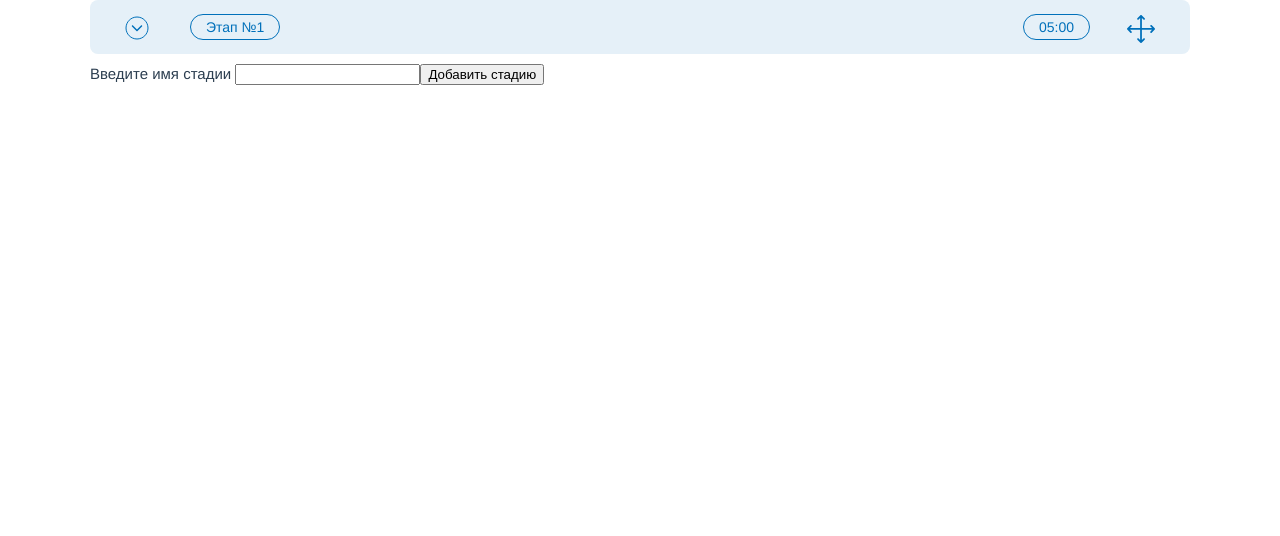
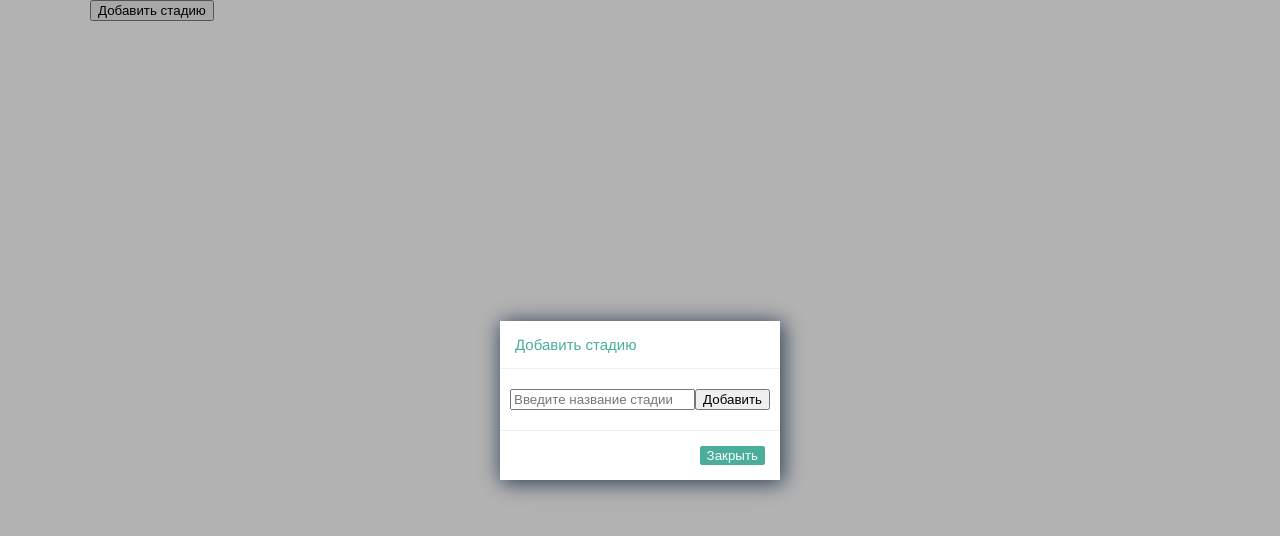
Before and after one commit to avalsoff/test-toto-dodo, a Vue app: page /#/ in a window 1280 px wide. Both pictures are taken after a click on the button "Добавить стадию". Shown: the top 536 px of the page. Built offline with nearby package versions, Linux system fonts and the light colour scheme.

Commit message:
Add step creation feature

```diff
--- a/src/components/StageItem.vue
+++ b/src/components/StageItem.vue
@@ -1,5 +1,5 @@
 <template>
-  <div class="stage-item" :class="{'stage-item--opened': isOpened}">
+  <div class="stage-item" :class="{'stage-item--opened': isAccordionOpened}">
     <dt @click="toggleAccordion" class="stage-item__header">
       <p v-if="!dragStarted" class="stage-item__index">Этап №{{ index }}</p>
       <p v-else style="width:90px"></p>
@@ -18,16 +18,31 @@
           :index="index"
         />
       </div>
+      <button @click="modalVisible=true" type="button">Добавить шаг</button>
+      <ModalEdit
+        title="Добавить шаг"
+        v-show="modalVisible"
+        @close="modalVisible=false"
+      >
+        <input v-model="newStepTitle" type="text" name="" id="" placeholder="Введите название шага">
+        <button @click="addStep({ id, newStepTitle })" type="button">Добавить</button>
+
+      </ModalEdit>
     </dd>
+
   </div>
 </template>
 
 <script>
   import StepItem from "@/components/StepItem.vue"
+  import ModalEdit from "@/components/ModalEdit.vue"
+
+  import { mapActions, mapGetters } from 'vuex'
 
   export default {
     components: {
-      StepItem
+      StepItem,
+      ModalEdit
     },
     props: {
       id: {
@@ -50,25 +65,42 @@
       }
     },
     computed: {
-      steps() {
-        return this.$store.getters.stepsByStageId(this.id)
+      steps: {
+        get() {
+          return this.$store.getters.stepsByStageId(this.id)
+        },
+
+        set(steps) {
+          const ids = steps.map(step => step.id)
+          return this.$store.dispatch('setStepIds', ids)
+        }
       }
     },
     data() {
       return {
-        isOpened: false
+        isAccordionOpened: false,
+        modalVisible: false,
+        newStepTitle: ''
       }
     },
     methods: {
+      ...mapActions([
+        'addStep'
+      ]),
       toggleAccordion() {
+        this.isAccordionOpened = !this.isAccordionOpened
+      },
+      updateHeight() {
         const panel = this.$refs.panel
-        if (this.isOpened) {
+        if (this.isAccordionOpened) {
+          panel.style.maxHeight = panel.scrollHeight + 'px'
+        } else {
           panel.style.maxHeight = null
-        } else {
-          panel.style.maxHeight = panel.scrollHeight + 'px'
         }
-        this.isOpened = !this.isOpened;
       }
+    },
+    updated() {
+      this.updateHeight()
     }
   };
 </script>
@@ -76,7 +108,7 @@
 <style lang="scss">
   .stage-item {
     width: 100%;
-    margin-bottom: 10px;
+    padding-bottom: 10px;
 
     &__header {
       position: relative;
@@ -113,6 +145,7 @@
       transition: max-height 0.2s ease-out;
       background: #fafafa;
       margin: 0;
+      border-radius: 0 0 8px 8px;
     }
 
     &__inner {
--- a/src/store/actions.js
+++ b/src/store/actions.js
@@ -16,6 +16,17 @@ export const addStage = ({ commit }, title) => {
   })
 }
 
+export const addStep = ({ commit }, { id: stageId, newStepTitle: title }) => {
+  commit('addStep', {
+    stageId,
+    stepData: {
+      id: Date.now(),
+      title,
+      elems: []
+    }
+  });
+}
+
 export const setStageIds = ({ commit }, ids) => {
   commit('setStageIds', ids)
 }
--- a/src/store/mutations.js
+++ b/src/store/mutations.js
@@ -6,10 +6,17 @@ export default {
   },
 
   addStage(state, stage) {
-    state.stageIDs.push(stage.id)
-    Vue.set(state.stages.byId, String(stage.id), stage)
-    // state.stages.byId[stage.id] = stage
-    state.stages.allIds.push(stage.id)
+    const id = stage.id
+    state.stageIDs.push(id)
+    state.stages.allIds.push(id)
+    Vue.set(state.stages.byId, String(id), stage)
+  },
+
+  addStep(state, { stageId, stepData }) {
+    const stepId = stepData.id;
+    state.stages.byId[stageId].steps.push(stepId)
+    state.steps.allIds.push(stepId)
+    Vue.set(state.steps.byId, String(stepId), stepData)
   },
 
   setStageIds(state, ids) {
--- a/src/views/Home.vue
+++ b/src/views/Home.vue
@@ -5,7 +5,11 @@
         @start="dragStarted=true"
         @end="dragStarted=false"
         v-model="stages"
-        :options="{handle: '.handler', ghostClass: 'ghost'}"
+        :options="{
+          handle: '.handler',
+          ghostClass: 'ghost',
+          setData: modifyDragItem
+        }"
       >
         <StageItem
           v-for="(stage, index) in stages"
@@ -16,17 +20,22 @@
           :dragStarted="dragStarted"
         />
       </draggable>
-      <label>
-        Введите имя стадии
-        <input type="text" v-model="newStageTitle">
-      </label>
-      <button @click="addStage(newStageTitle)" role="button">Добавить стадию</button>
+      <button @click="modalVisible=true" role="button">Добавить стадию</button>
     </div>
+    <ModalEdit
+      v-show="modalVisible"
+      @close="modalVisible=false"
+      title="Добавить стадию"
+    >
+      <input v-model="newStageTitle" type="text" name="" id="" placeholder="Введите название стадии">
+      <button @click="addStage(newStageTitle)">Добавить</button>
+    </ModalEdit>
   </div>
 </template>
 
 <script>
 import StageItem from '@/components/StageItem.vue'
+import ModalEdit from '@/components/ModalEdit.vue'
 
 import draggable from 'vuedraggable'
 import { mapActions, mapGetters } from 'vuex'
@@ -35,13 +44,15 @@ export default {
   name: 'home',
   components: {
     draggable,
-    StageItem
+    StageItem,
+    ModalEdit
   },
   data() {
     return {
       newStageTitle: '',
       test: [],
-      dragStarted: false
+      dragStarted: false,
+      modalVisible: false
     }
   },
   computed: {
@@ -49,8 +60,8 @@ export default {
       get() {
         return this.$store.getters.stages
       },
-      set(stage) {
-        const ids = stage.map(stage => stage.id)
+      set(stages) {
+        const ids = stages.map(stage => stage.id)
         this.$store.dispatch('setStageIds', ids)
       }
     }
@@ -58,7 +69,17 @@ export default {
   methods: {
     ...mapActions([
       'addStage'
-    ])
+    ]),
+
+    // Fix huge drag-image, replace it to the .stage-item__header
+    modifyDragItem(dataTransfer, dragEl) {
+      const HANDLER_PADDING = 45
+
+      const header = dragEl.firstChild
+      const width = header.scrollWidth - HANDLER_PADDING;
+      const height = header.scrollHeight
+      dataTransfer.setDragImage(dragEl.firstChild, width, height / 2)
+    }
   }
 }
 </script>
```
